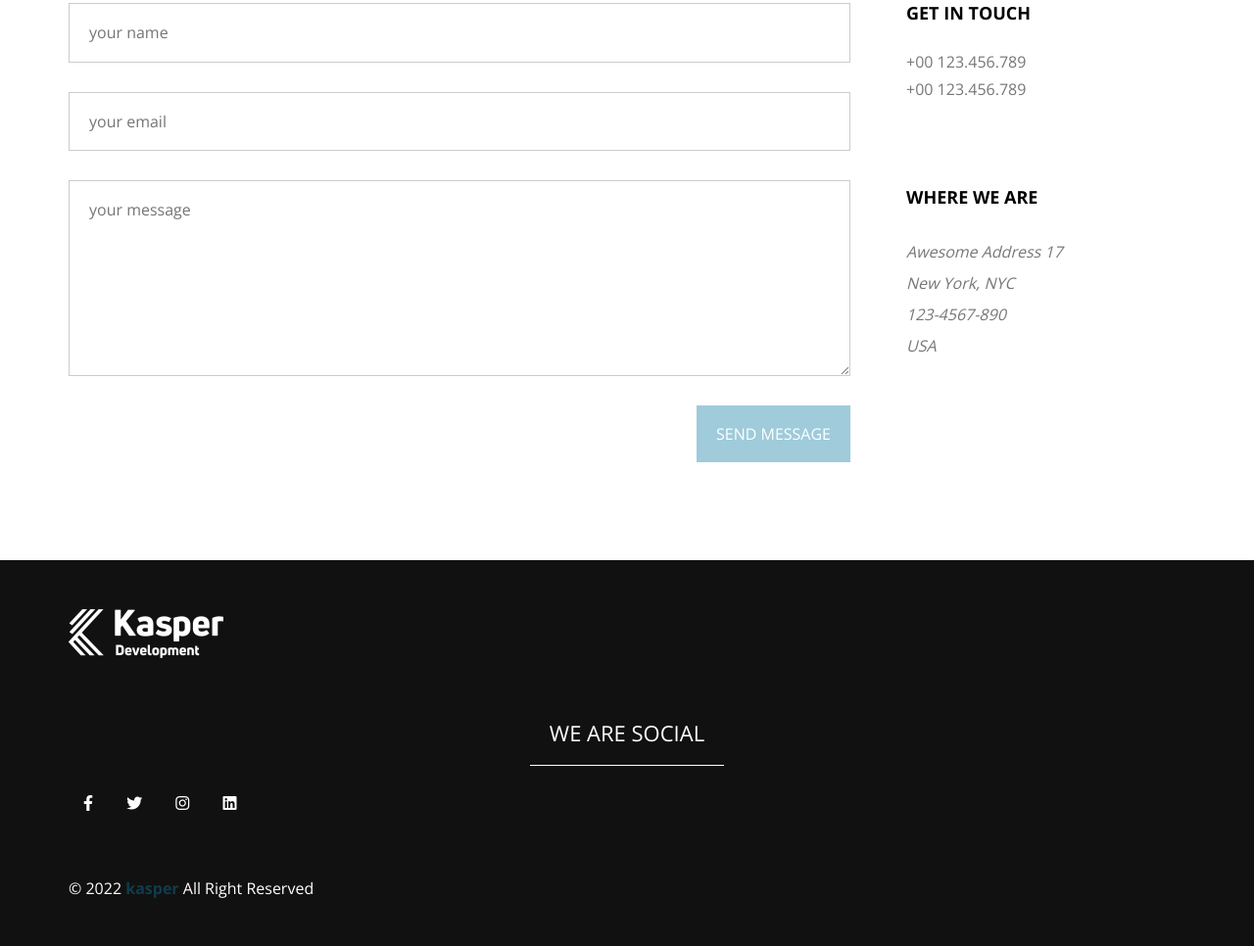
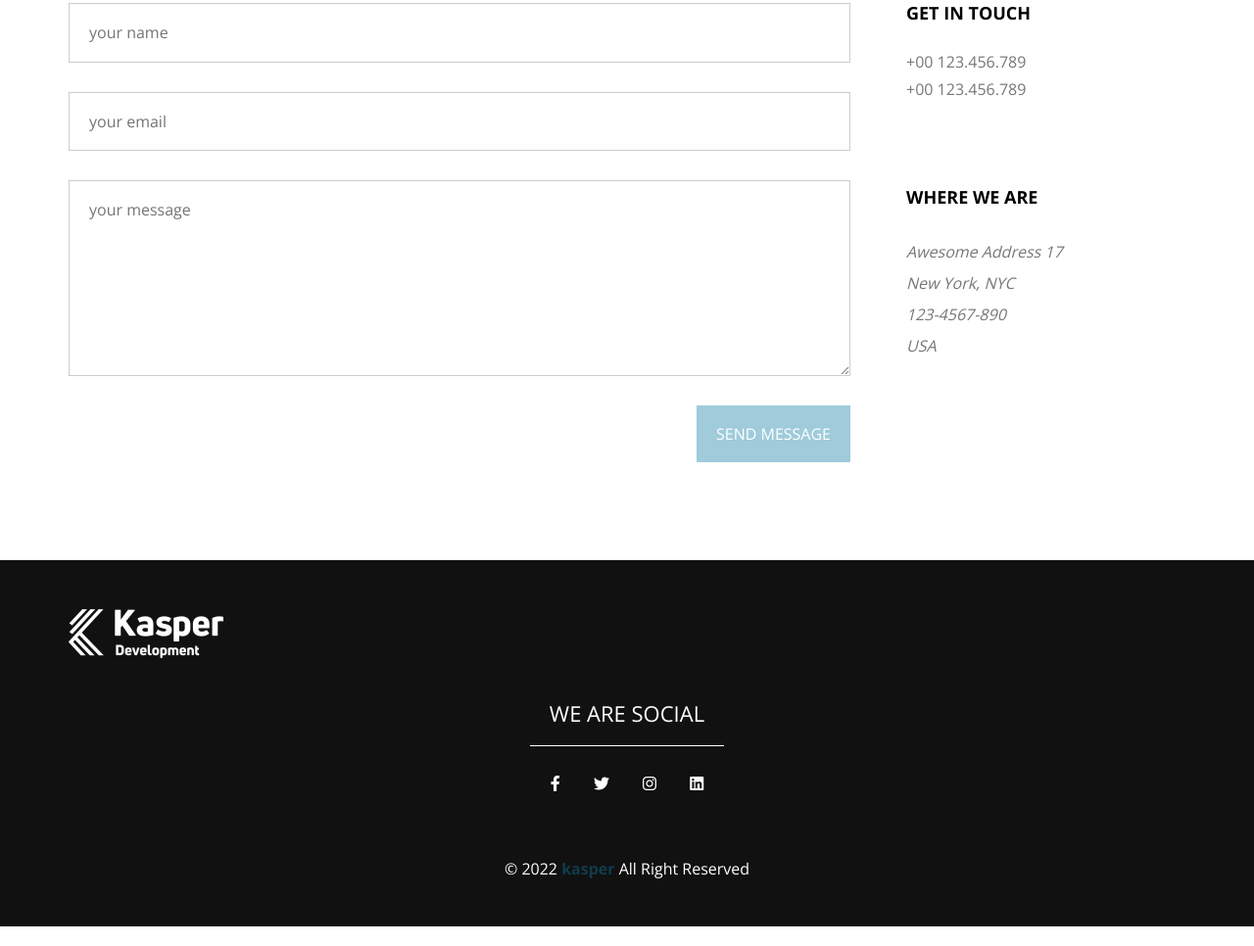
Before and after one commit to mahmoud207/Kasper-, a plain HTML site: page index.html in a window 1280 px wide. Shown: the part 8682-9648 px from the top of the page at 98% size. Drawn offline with nearby package versions, Linux system fonts and the light colour scheme; a web font is replaced by a local one.

Commit message:
edited html and css

```diff
--- a/css/kasper.css
+++ b/css/kasper.css
@@ -1053,9 +1053,7 @@ header nav .form i:hover{
 .footer .container {
 	position: relative;
 }
-.footer img {
-	margin-bottom: 20px;
-}
+
 .footer p:not(.copyright) {
 	text-transform: uppercase;
 	padding: 20px;
@@ -1064,16 +1062,27 @@ header nav .form i:hover{
 	width: fit-content;
 	margin: 20px auto;
 }
-.footer .social-icons i {
+
+.footer .social-icons  {
+	text-align: center;
+
+}
+
+.footer .social-icons i	{
 	padding: 10px 15px;
+}
 
 
-}
+
 .footer .copyright {
 	margin-top: 60px ;
+	text-align: center;
 }
+
 .footer .copyright span {
 	font-weight: bold;
 	color: rgb(15 126 166 / 40%);
 }
+
+
 /* end footer */
```
